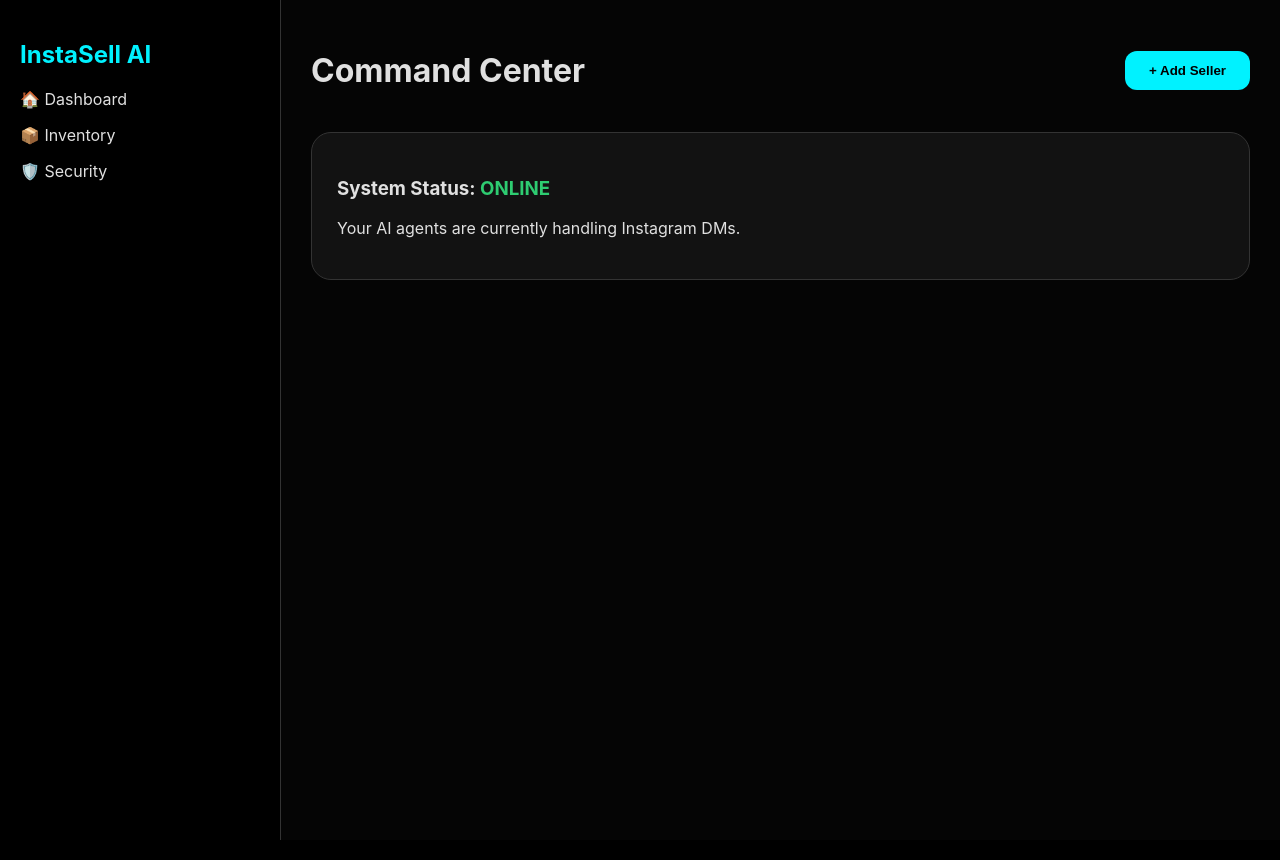
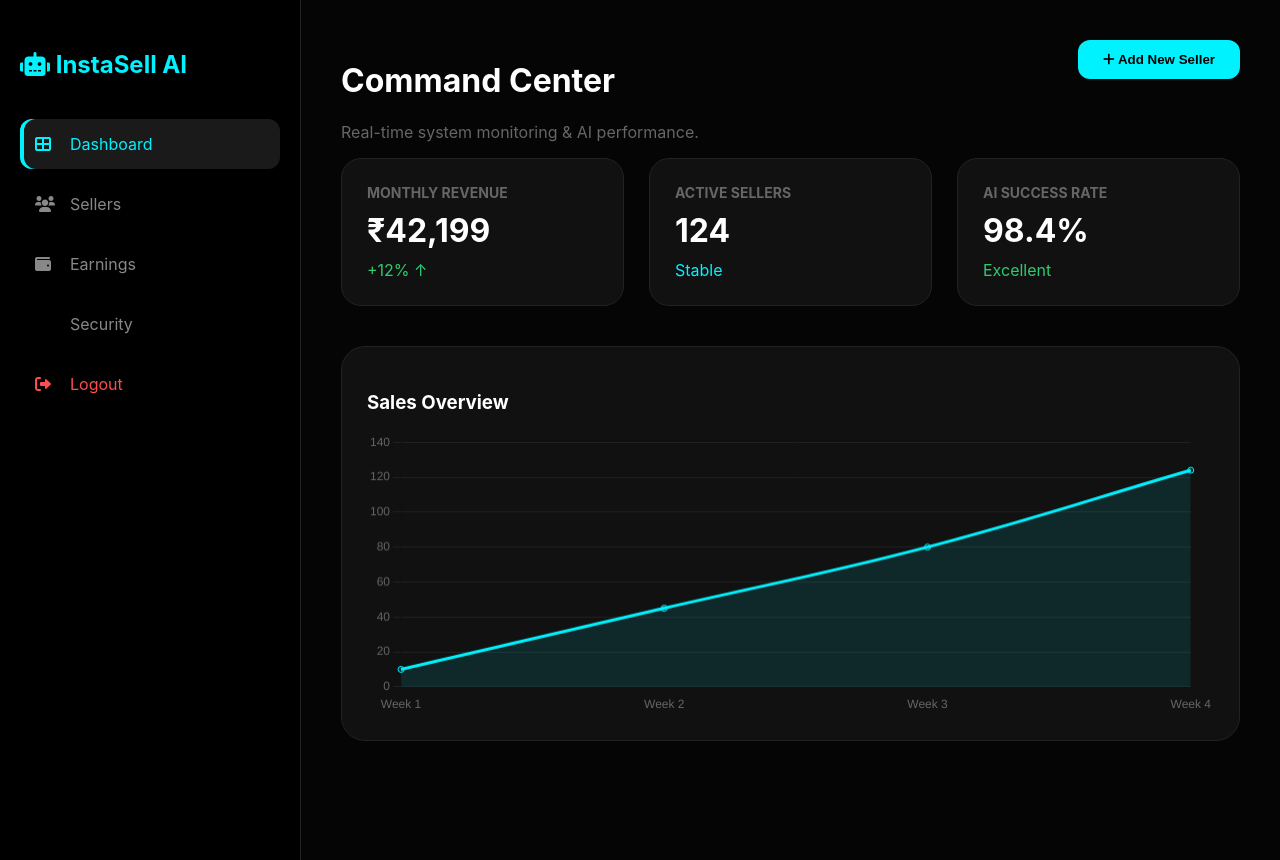
Before and after one commit to Abhi32a/instasell-ai-v1, a Flask app: page /admin in a window 1280 px wide. Run offline with Flask 3, Linux system fonts and the light colour scheme.

Commit message:
index.html

```diff
--- a/templates/index.html
+++ b/templates/index.html
@@ -2,33 +2,74 @@
 <html lang="en">
 <head>
     <meta charset="UTF-8">
-    <title>InstaSell AI | Enterprise Dashboard</title>
+    <title>InstaSell AI | Admin Pro</title>
+    <script src="https://cdn.jsdelivr.net/npm/chart.js"></script>
+    <link rel="stylesheet" href="https://cdnjs.cloudflare.com/ajax/libs/font-awesome/6.0.0/css/all.min.css">
     <style>
-        :root { --bg: #050505; --surface: #121212; --primary: #00f2ff; --text: #e0e0e0; }
-        body { font-family: 'Inter', sans-serif; background: var(--bg); color: var(--text); margin: 0; display: flex; }
-        .sidebar { width: 240px; background: #000; height: 100vh; padding: 20px; border-right: 1px solid #333; }
-        .main { flex: 1; padding: 30px; }
-        .top-bar { display: flex; justify-content: space-between; align-items: center; }
-        .btn-primary { background: var(--primary); color: black; border: none; padding: 12px 24px; border-radius: 12px; cursor: pointer; font-weight: bold; }
-        .card { background: var(--surface); padding: 25px; border-radius: 20px; border: 1px solid #333; margin-top: 20px; }
+        :root { --p: #00f2ff; --bg: #050505; --card: #111; }
+        body { font-family: 'Inter', sans-serif; background: var(--bg); color: white; margin: 0; display: flex; }
+
+        .sidebar { width: 260px; background: #000; height: 100vh; padding: 30px 20px; border-right: 1px solid #222; }
+        .nav-item { padding: 15px; margin: 10px 0; border-radius: 12px; cursor: pointer; display: flex; align-items: center; transition: 0.3s; color: #888; }
+        .nav-item i { margin-right: 15px; width: 20px; }
+        .nav-item:hover, .active { background: #1a1a1a; color: var(--p); box-shadow: inset 4px 0 0 var(--p); }
+
+        .main { flex: 1; padding: 40px; overflow-y: auto; }
+        .stats-grid { display: grid; grid-template-columns: repeat(3, 1fr); gap: 25px; margin-bottom: 40px; }
+        .stat-card { background: var(--card); padding: 25px; border-radius: 20px; border: 1px solid #222; position: relative; }
+        .stat-card h4 { margin: 0; color: #666; font-size: 14px; text-transform: uppercase; }
+        .stat-card h2 { margin: 10px 0; font-size: 32px; }
+
+        .chart-container { background: var(--card); padding: 25px; border-radius: 24px; border: 1px solid #222; }
+        .btn-add { background: var(--p); color: black; border: none; padding: 12px 25px; border-radius: 12px; font-weight: bold; cursor: pointer; float: right; }
     </style>
 </head>
 <body>
-    <div class="sidebar">
-        <h2 style="color:var(--primary)">InstaSell AI</h2>
-        <p>🏠 Dashboard</p>
-        <p>📦 Inventory</p>
-        <p>🛡️ Security</p>
+
+<div class="sidebar">
+    <h2 style="color: var(--p); margin-bottom: 40px;"><i class="fas fa-robot"></i> InstaSell AI</h2>
+    <div class="nav-item active"><i class="fas fa-th-large"></i> Dashboard</div>
+    <div class="nav-item"><i class="fas fa-users"></i> Sellers</div>
+    <div class="nav-item"><i class="fas fa-wallet"></i> Earnings</div>
+    <div class="nav-item"><i class="fas fa-shield-halved"></i> Security</div>
+    <div class="nav-item" style="margin-top: auto; color: #ff4d4d;"><i class="fas fa-sign-out-alt"></i> Logout</div>
+</div>
+
+<div class="main">
+    <button class="btn-add"><i class="fas fa-plus"></i> Add New Seller</button>
+    <h1>Command Center</h1>
+    <p style="color: #666;">Real-time system monitoring & AI performance.</p>
+
+    <div class="stats-grid">
+        <div class="stat-card"><h4>Monthly Revenue</h4><h2>₹42,199</h2><span style="color: #2ecc71;">+12% ↑</span></div>
+        <div class="stat-card"><h4>Active Sellers</h4><h2>124</h2><span style="color: var(--p);">Stable</span></div>
+        <div class="stat-card"><h4>AI Success Rate</h4><h2>98.4%</h2><span style="color: #2ecc71;">Excellent</span></div>
     </div>
-    <div class="main">
-        <div class="top-bar">
-            <h1>Command Center</h1>
-            <button class="btn-primary" onclick="alert('Trial Active: 2 Days Left')">+ Add Seller</button>
-        </div>
-        <div class="card">
-            <h3>System Status: <span style="color:#2ecc71">ONLINE</span></h3>
-            <p>Your AI agents are currently handling Instagram DMs.</p>
-        </div>
+
+    <div class="chart-container">
+        <h3>Sales Overview</h3>
+        <canvas id="salesChart" height="100"></canvas>
     </div>
+</div>
+
+<script>
+    const ctx = document.getElementById('salesChart').getContext('2d');
+    new Chart(ctx, {
+        type: 'line',
+        data: {
+            labels: ['Week 1', 'Week 2', 'Week 3', 'Week 4'],
+            datasets: [{
+                label: 'Sellers Growth',
+                data: [10, 45, 80, 124],
+                borderColor: '#00f2ff',
+                backgroundColor: 'rgba(0, 242, 255, 0.1)',
+                fill: true,
+                tension: 0.4
+            }]
+        },
+        options: { plugins: { legend: { display: false } }, scales: { y: { grid: { color: '#222' } }, x: { grid: { display: false } } } }
+    });
+</script>
+
 </body>
 </html>
```
